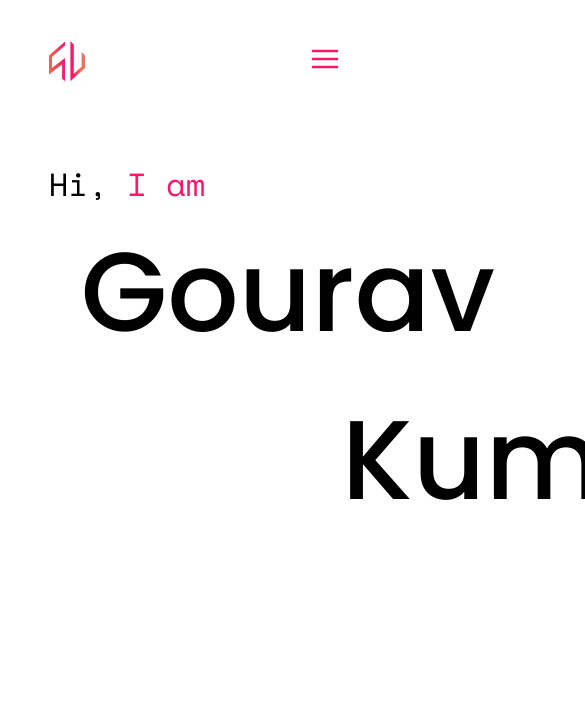
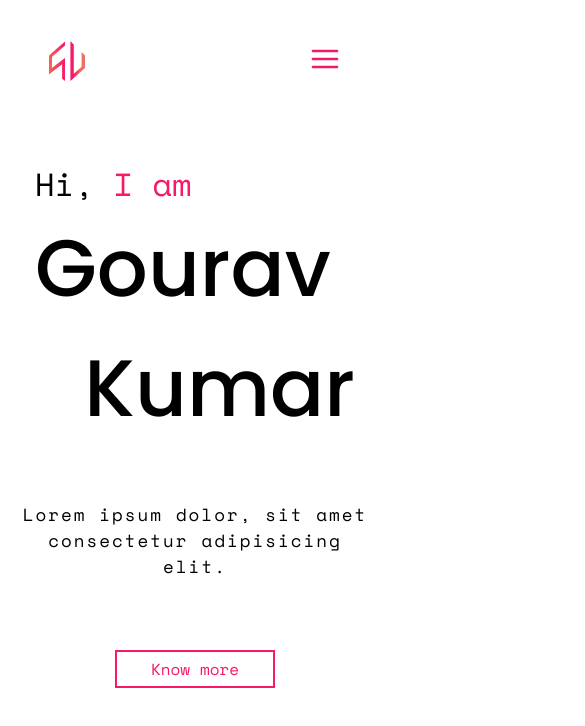
Before and after one commit to gvirus21/portfolio-v2, a React (Create React App) app: page / in a window 390 px wide. Shown: the top 726 px of the page, 585 px wide, since content can reach past the window. Built offline with nearby package versions, Linux system fonts and the light colour scheme.

Commit message:
made herosecton responsive

```diff
--- a/src/App.css
+++ b/src/App.css
@@ -67,6 +67,7 @@ body {
   flex-direction: column;
   justify-content: space-between;
   position: relative;
+  min-width: 35rem;
 }
 .herosection__greet--container h2 {
   font-family: "space mono";
@@ -126,6 +127,53 @@ body {
   border: 2px solid #f7186a;
 }
 
+@media screen and (max-width: 1500px) {
+  .herosection__elephant--container {
+    width: 50%;
+  }
+  .herosection__info--container {
+    flex-direction: column;
+  }
+  .herosection__info--container-name .h1_name {
+    font-size: 5rem;
+    text-align: left;
+    width: 30rem;
+  }
+  .herosection__info--container-name .h1_title {
+    font-size: 5rem;
+    text-align: right;
+    width: 30rem;
+  }
+  .herosection__info--container-info p {
+    margin: 3em 0;
+  }
+}
+@media screen and (max-width: 800px) {
+  .herosection__elephant--container {
+    min-width: 25rem;
+  }
+  .herosection__info--container-name .h1_name {
+    width: 5em;
+    text-align: left;
+  }
+  .herosection__info--container-name .h1_title {
+    width: 5em;
+    text-align: right;
+  }
+}
+@media screen and (max-width: 450px) {
+  .herosection__elephant--container {
+    min-width: 20rem;
+  }
+  .herosection__info--container-name .h1_name {
+    width: 4em;
+    text-align: left;
+  }
+  .herosection__info--container-name .h1_title {
+    width: 4em;
+    text-align: right;
+  }
+}
 .button {
   /* Centralize text */
   text-align: center;
--- a/src/components/HeroSection.jsx
+++ b/src/components/HeroSection.jsx
@@ -12,10 +12,8 @@ const HeroSection = () => {
         <div className="herosection__info--container-name">
           <h1 className="h1_name">Gourav</h1>
           <h1 className="h1_title">Kumar</h1>
-          {/* <p>Lorem ipsum dolor, sit amet consectetur adipisicing elit.</p> */}
         </div>
         <div className="herosection__info--container-info">
-          {/* <h1>Kumar</h1> */}
           <p>Lorem ipsum dolor, sit amet consectetur adipisicing elit.</p>
           <a href="#">Know more </a>
         </div>
--- a/src/sass/components/_heroSection.scss
+++ b/src/sass/components/_heroSection.scss
@@ -6,6 +6,7 @@
     flex-direction: column;
     justify-content: space-between;
     position: relative;
+    min-width: 35rem;
   }
 
   &__greet--container {
@@ -75,5 +76,74 @@
   }
 }
 
+@media screen and (max-width: 1500px) {
+  .herosection {
+    &__elephant--container {
+      width: 50%;
+    }
+
+    &__info--container {
+      flex-direction: column;
+
+      &-name {
+        .h1_name {
+          font-size: 5rem;
+          text-align: left;
+          width: 30rem;
+        }
+
+        .h1_title {
+          font-size: 5rem;
+          text-align: right;
+          width: 30rem;
+        }
+      }
+
+      &-info {
+        p {
+          margin: 3em 0;
+        }
+      }
+    }
+  }
+}
+
 @media screen and (max-width: 800px) {
+  .herosection {
+    &__elephant--container {
+      min-width: 25rem;
+    }
+
+    &__info--container-name {
+      .h1_name {
+        width: 5em;
+        text-align: left;
+      }
+
+      .h1_title {
+        width: 5em;
+        text-align: right;
+      }
+    }
+  }
 }
+
+@media screen and (max-width: 450px) {
+  .herosection {
+    &__elephant--container {
+      min-width: 20rem;
+    }
+
+    &__info--container-name {
+      .h1_name {
+        width: 4em;
+        text-align: left;
+      }
+
+      .h1_title {
+        width: 4em;
+        text-align: right;
+      }
+    }
+  }
+}
```
Also changed, not shown: 1 other file (tests, documents, lock files or other folders).
